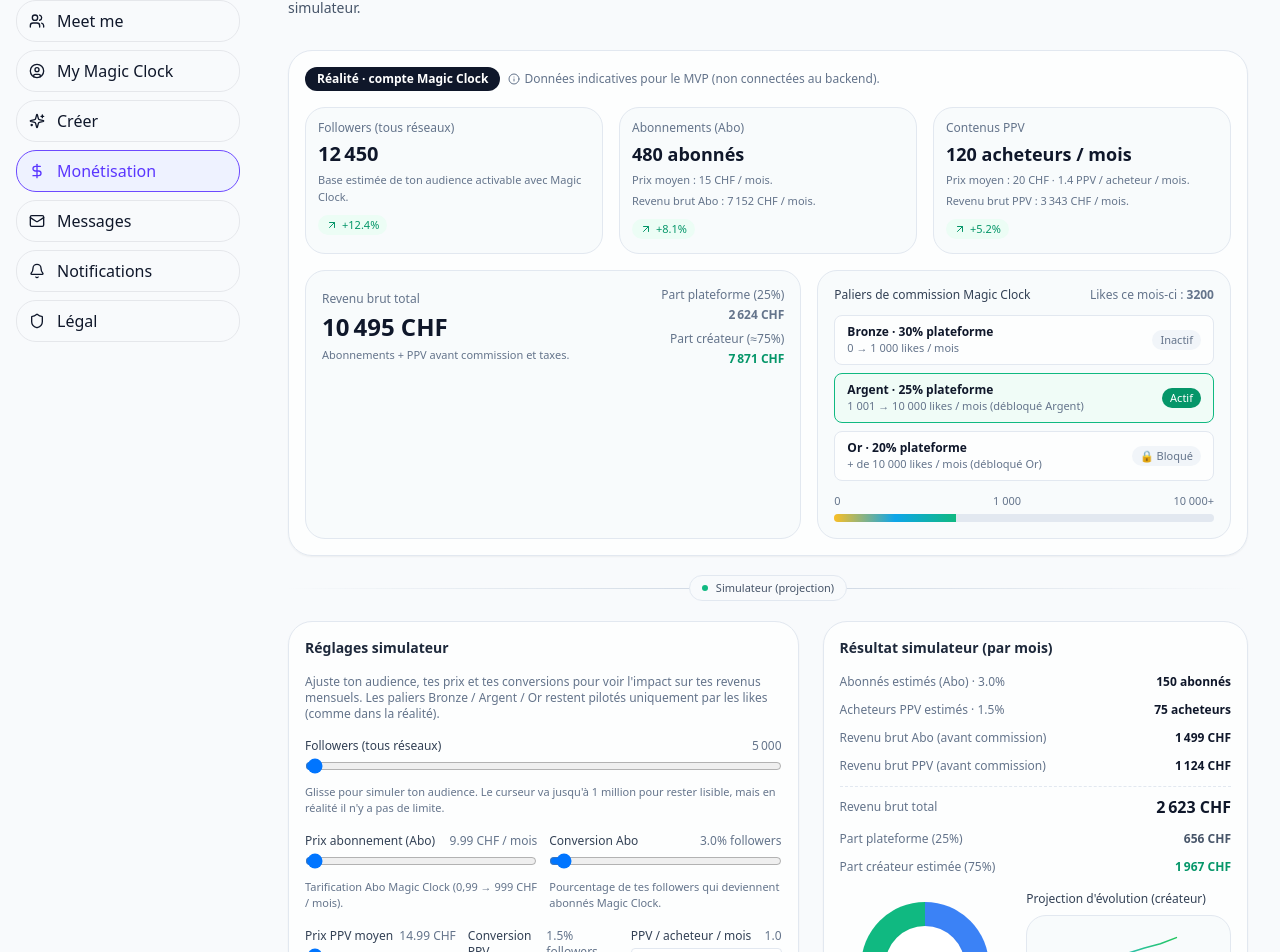
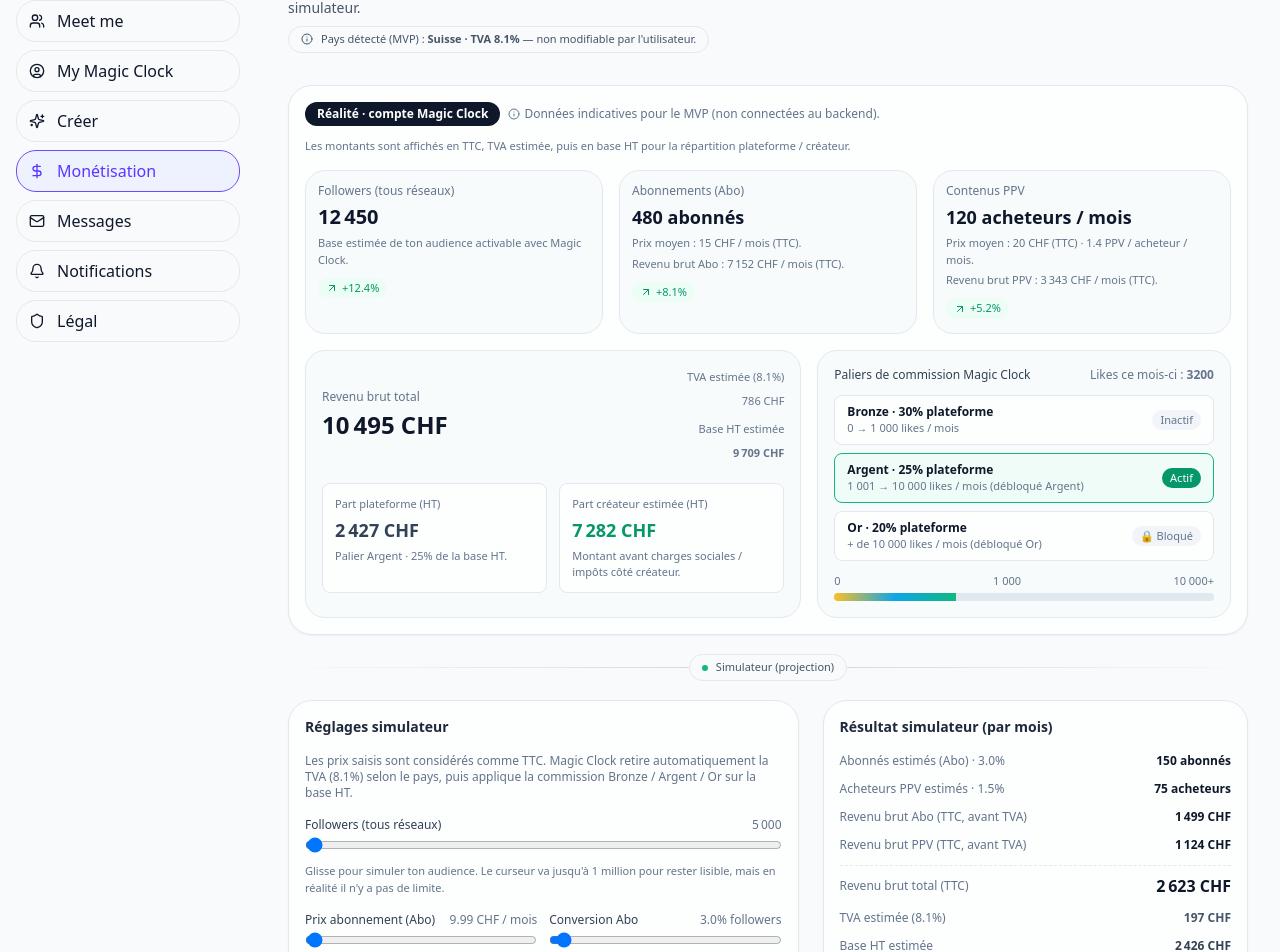
Before and after one commit to welcome-magic-clock/magic-clock-web-mvp, a Next.js app: page /monet in a window 1280 px wide. Shown: the part 106-1058 px from the top of the page. Built offline with nearby package versions, Linux system fonts and the light colour scheme.

Commit message:
Update page.tsx

```diff
--- a/app/monet/page.tsx
+++ b/app/monet/page.tsx
@@ -2,6 +2,34 @@
 
 import { useMemo, useState } from "react";
 import { ArrowUpRight, ArrowDownRight, Info } from "lucide-react";
+
+// ─────────────────────────────────────────────────────────────
+// TVA / Pays (MVP : pays fixe, non modifiable par l'utilisateur)
+// ─────────────────────────────────────────────────────────────
+
+type CountryVat = {
+  code: string;
+  label: string;
+  vatRate: number; // ex: 0.081 = 8.1 %
+};
+
+const COUNTRY_VAT_TABLE: CountryVat[] = [
+  { code: "CH", label: "Suisse", vatRate: 0.081 },
+  { code: "FR", label: "France", vatRate: 0.20 },
+  { code: "DE", label: "Allemagne", vatRate: 0.19 },
+  { code: "ES", label: "Espagne", vatRate: 0.21 },
+  { code: "IT", label: "Italie", vatRate: 0.22 },
+];
+
+// 🔒 Pour le MVP, on fixe le pays à la Suisse (plus tard : détection IP / profil)
+const CURRENT_COUNTRY_CODE = "CH";
+const CURRENT_COUNTRY =
+  COUNTRY_VAT_TABLE.find((c) => c.code === CURRENT_COUNTRY_CODE) ??
+  COUNTRY_VAT_TABLE[0];
+
+// ─────────────────────────────────────────────────────────────
+// Paliers commission (Bronze / Argent / Or)
+// ─────────────────────────────────────────────────────────────
 
 type TierId = "BRONZE" | "SILVER" | "GOLD";
 
@@ -41,6 +69,10 @@
   if (likes > 1000) return TIERS[1]; // Argent
   return TIERS[0]; // Bronze
 }
+
+// ─────────────────────────────────────────────────────────────
+// Helpers UI & maths
+// ─────────────────────────────────────────────────────────────
 
 type Trend = "up" | "down" | "flat";
 
@@ -87,16 +119,55 @@
   return Math.min(max, Math.max(min, value));
 }
 
+/**
+ * Interprétation : les prix saisis (Abo / PPV) sont TTC.
+ * On retire la TVA pour obtenir la base HT, puis on applique la commission.
+ *
+ * @param grossTotal Montant TOTAL TTC (ce que payent les clients)
+ * @param tier       Palier de commission (Bronze / Argent / Or)
+ * @param vatRate    Taux de TVA (ex: 0.081)
+ */
+function computeVatAndShares(grossTotal: number, tier: Tier, vatRate: number) {
+  if (grossTotal <= 0) {
+    return {
+      vatAmount: 0,
+      netBase: 0,
+      platformShareNet: 0,
+      creatorShareNet: 0,
+    };
+  }
+
+  // On considère grossTotal = HT * (1 + TVA)
+  const netBase = grossTotal / (1 + vatRate);
+  const vatAmount = grossTotal - netBase;
+
+  const platformShareNet = netBase * tier.rate;
+  const creatorShareNet = netBase - platformShareNet;
+
+  return {
+    vatAmount,
+    netBase,
+    platformShareNet,
+    creatorShareNet,
+  };
+}
+
+// ─────────────────────────────────────────────────────────────
+// Page Monétisation
+// ─────────────────────────────────────────────────────────────
+
 export default function MonetPage() {
+  const vatRate = CURRENT_COUNTRY.vatRate;
+
   // 🔹 Partie "réalité" (cockpit actuel, en lecture seule / fake data)
   const realFollowers = 12450;
   const realFollowersDelta = 12.4;
 
-  const realAboPrice = 14.9;
+  const realAboPrice = 14.9; // TTC
   const realAboSubs = 480;
   const realAboDelta = 8.1;
 
-  const realPpvPrice = 19.9;
+  const realPpvPrice = 19.9; // TTC
   const realPpvBuyers = 120;
   const realPpvPerBuyer = 1.4;
   const realPpvDelta = 5.2;
@@ -108,8 +179,12 @@
   const realGrossPpv = realPpvPrice * realPpvBuyers * realPpvPerBuyer;
   const realGrossTotal = realGrossAbos + realGrossPpv;
 
-  const realPlatformShare = realGrossTotal * realTier.rate;
-  const realCreatorShare = realGrossTotal - realPlatformShare;
+  const {
+    vatAmount: realVatAmount,
+    netBase: realNetBase,
+    platformShareNet: realPlatformShareNet,
+    creatorShareNet: realCreatorShareNet,
+  } = computeVatAndShares(realGrossTotal, realTier, vatRate);
 
   // 🔸 Partie "SIMULATEUR"
   const [simFollowers, setSimFollowers] = useState<number>(5000);
@@ -120,7 +195,6 @@
   const [simPpvPerBuyer, setSimPpvPerBuyer] = useState<number>(1);
   const [simLikes, setSimLikes] = useState<number>(realLikes);
 
-  // Dérivés simulateur
   const simTier = getTierFromLikes(simLikes);
   const simAboSubs = (simFollowers * simAboConv) / 100;
   const simPpvBuyers = (simFollowers * simPpvConv) / 100;
@@ -129,8 +203,12 @@
   const simGrossPpv = simPpvBuyers * simPpvPrice * simPpvPerBuyer;
   const simGrossTotal = simGrossAbos + simGrossPpv;
 
-  const simPlatformShare = simGrossTotal * simTier.rate;
-  const simCreatorShare = simGrossTotal - simPlatformShare;
+  const {
+    vatAmount: simVatAmount,
+    netBase: simNetBase,
+    platformShareNet: simPlatformShareNet,
+    creatorShareNet: simCreatorShareNet,
+  } = computeVatAndShares(simGrossTotal, simTier, vatRate);
 
   const simAboSharePct =
     simGrossTotal > 0 ? (simGrossAbos / simGrossTotal) * 100 : 0;
@@ -143,15 +221,15 @@
     [simAboSharePct]
   );
 
-  // Mini "courbe" d’évolution simulée (7 périodes)
+  // Mini "courbe" d’évolution simulée (7 périodes) basée sur la part créateur NETTE (après TVA + commission)
   const historyPoints = useMemo(() => {
-    const base = simCreatorShare || 0;
+    const base = simCreatorShareNet || 0;
     const factors = [0.55, 0.7, 0.85, 1, 1.08, 1.15, 1.25];
     return factors.map((f, idx) => ({
       x: idx,
       y: Math.round(base * f),
     }));
-  }, [simCreatorShare]);
+  }, [simCreatorShareNet]);
 
   const linePoints = useMemo(() => {
     if (historyPoints.length === 0) return "";
@@ -175,15 +253,25 @@
       <header className="space-y-2">
         <h1 className="text-xl font-semibold">Monétisation</h1>
         <p className="text-sm text-slate-600">
-          Comprends l&apos;impact de ton audience et simule ton potentiel avec Magic
-          Clock (abonnements + PPV). Partie haute = ton cockpit. Partie basse =
-          simulateur.
+          Comprends l&apos;impact de ton audience et simule ton potentiel avec
+          Magic Clock (abonnements + PPV). Partie haute = ton cockpit. Partie
+          basse = simulateur.
         </p>
+        <div className="inline-flex items-center gap-2 rounded-full border border-slate-200 bg-slate-50 px-3 py-1 text-[11px] text-slate-600">
+          <Info className="h-3 w-3" />
+          <span>
+            Pays détecté (MVP) :{" "}
+            <strong>
+              {CURRENT_COUNTRY.label} · TVA {Math.round(vatRate * 1000) / 10}%
+            </strong>{" "}
+            — non modifiable par l&apos;utilisateur.
+          </span>
+        </div>
       </header>
 
       {/* 🔹 1. REALITÉ : Cockpit actuel (lecture seule) */}
       <section className="space-y-4 rounded-2xl border border-slate-200 bg-white/80 p-4 shadow-sm">
-        <div className="flex items-center justify-between gap-4">
+        <div className="flex flex-wrap items-center justify-between gap-3">
           <div className="flex items-center gap-2 text-sm font-medium">
             <span className="inline-flex h-6 items-center rounded-full bg-slate-900 px-3 text-xs font-semibold text-white">
               Réalité · compte Magic Clock
@@ -193,6 +281,10 @@
               Données indicatives pour le MVP (non connectées au backend).
             </span>
           </div>
+          <p className="text-[11px] text-slate-500">
+            Les montants sont affichés en TTC, TVA estimée, puis en base HT pour
+            la répartition plateforme / créateur.
+          </p>
         </div>
 
         <div className="grid gap-4 md:grid-cols-3">
@@ -217,10 +309,10 @@
               {realAboSubs.toLocaleString("fr-CH")} abonnés
             </p>
             <p className="mt-1 text-[11px] text-slate-500">
-              Prix moyen : {formatMoney(realAboPrice)} / mois.
+              Prix moyen : {formatMoney(realAboPrice)} / mois (TTC).
             </p>
             <p className="mt-1 text-[11px] text-slate-500">
-              Revenu brut Abo : {formatMoney(realGrossAbos)} / mois.
+              Revenu brut Abo : {formatMoney(realGrossAbos)} / mois (TTC).
             </p>
             <div className="mt-2">
               <TrendBadge value={realAboDelta} />
@@ -234,11 +326,11 @@
               {realPpvBuyers.toLocaleString("fr-CH")} acheteurs / mois
             </p>
             <p className="mt-1 text-[11px] text-slate-500">
-              Prix moyen : {formatMoney(realPpvPrice)} ·{" "}
+              Prix moyen : {formatMoney(realPpvPrice)} (TTC) ·{" "}
               {realPpvPerBuyer.toFixed(1)} PPV / acheteur / mois.
             </p>
             <p className="mt-1 text-[11px] text-slate-500">
-              Revenu brut PPV : {formatMoney(realGrossPpv)} / mois.
+              Revenu brut PPV : {formatMoney(realGrossPpv)} / mois (TTC).
             </p>
             <div className="mt-2">
               <TrendBadge value={realPpvDelta} />
@@ -246,28 +338,53 @@
           </div>
         </div>
 
-        {/* Résumé revenus + commission réelle */}
+        {/* Résumé revenus + TVA + commission réelle */}
         <div className="mt-2 grid gap-4 md:grid-cols-[minmax(0,1.2fr)_minmax(0,1fr)]">
           <div className="rounded-xl border border-slate-200 bg-slate-50/80 p-4 flex flex-col justify-between">
+            <div className="flex flex-col gap-2 text-sm">
               <div className="flex items-center justify-between">
                 <div>
                   <p className="text-xs text-slate-500">Revenu brut total</p>
                   <p className="mt-1 text-2xl font-semibold">
                     {formatMoney(realGrossTotal)}
                   </p>
-                <p className="mt-1 text-[11px] text-slate-500">
-                  Abonnements + PPV avant commission et taxes.
+                </div>
+                <div className="text-right text-[11px] text-slate-500">
+                  <p>TVA estimée ({Math.round(vatRate * 1000) / 10}%)</p>
+                  <p className="mt-1 font-medium">
+                    {formatMoney(realVatAmount)}
+                  </p>
+                  <p className="mt-2">Base HT estimée</p>
+                  <p className="mt-1 font-semibold">
+                    {formatMoney(realNetBase)}
                   </p>
                 </div>
-              <div className="text-right text-xs text-slate-500">
-                <p>Part plateforme ({Math.round(realTier.rate * 100)}%)</p>
-                <p className="mt-1 font-semibold">
-                  {formatMoney(realPlatformShare)}
+              </div>
+
+              <div className="mt-3 grid gap-3 text-xs md:grid-cols-2">
+                <div className="rounded-lg border border-slate-200 bg-white/80 p-3">
+                  <p className="text-[11px] text-slate-500">
+                    Part plateforme (HT)
                   </p>
-                <p className="mt-2">Part créateur (≈{Math.round((1 - realTier.rate) * 100)}%)</p>
-                <p className="mt-1 font-semibold text-emerald-600">
-                  {formatMoney(realCreatorShare)}
+                  <p className="mt-1 text-lg font-semibold text-slate-700">
+                    {formatMoney(realPlatformShareNet)}
                   </p>
+                  <p className="mt-1 text-[11px] text-slate-500">
+                    Palier {realTier.label} ·{" "}
+                    {Math.round(realTier.rate * 100)}% de la base HT.
+                  </p>
+                </div>
+                <div className="rounded-lg border border-slate-200 bg-white/80 p-3">
+                  <p className="text-[11px] text-slate-500">
+                    Part créateur estimée (HT)
+                  </p>
+                  <p className="mt-1 text-lg font-semibold text-emerald-600">
+                    {formatMoney(realCreatorShareNet)}
+                  </p>
+                  <p className="mt-1 text-[11px] text-slate-500">
+                    Montant avant charges sociales / impôts côté créateur.
+                  </p>
+                </div>
               </div>
             </div>
           </div>
@@ -364,7 +481,7 @@
         </span>
       </div>
 
-      {/* 🔸 2. SIMULATEUR : réglages + logique complète */}
+      {/* 🔸 2. SIMULATEUR : réglages + logique complète (TTC → TVA → HT → parts) */}
       <section className="grid gap-6 md:grid-cols-[minmax(0,1.2fr)_minmax(0,1fr)]">
         {/* Contrôles simulateur */}
         <div className="space-y-4 rounded-2xl border border-slate-200 bg-white/80 p-4 shadow-sm">
@@ -372,9 +489,10 @@
             Réglages simulateur
           </h2>
           <p className="text-xs text-slate-500">
-            Ajuste ton audience, tes prix et tes conversions pour voir l&apos;impact
-            sur tes revenus mensuels. Les paliers Bronze / Argent / Or restent
-            pilotés uniquement par les likes (comme dans la réalité).
+            Les prix saisis sont considérés comme TTC. Magic Clock retire
+            automatiquement la TVA ({Math.round(vatRate * 1000) / 10}%) selon le
+            pays, puis applique la commission Bronze / Argent / Or sur la base
+            HT.
           </p>
 
           {/* Followers */}
@@ -400,8 +518,7 @@
             />
             <p className="text-[11px] text-slate-500">
               Glisse pour simuler ton audience. Le curseur va jusqu&apos;à 1
-              million pour rester lisible, mais en réalité il n&apos;y a pas de
-              limite.
+              million pour rester lisible, mais en réalité il n&apos;y a pas de limite.
             </p>
           </div>
 
@@ -428,7 +545,7 @@
                 className="w-full"
               />
               <p className="text-[11px] text-slate-500">
-                Tarification Abo Magic Clock (0,99 → 999 CHF / mois).
+                Tarification Abo Magic Clock (0,99 → 999 CHF / mois, TTC).
               </p>
             </div>
 
@@ -481,7 +598,7 @@
                 className="w-full"
               />
               <p className="text-[11px] text-slate-500">
-                Prix moyen d&apos;un contenu PPV (0,99 → 999 CHF).
+                Prix moyen d&apos;un contenu PPV (0,99 → 999 CHF, TTC).
               </p>
             </div>
 
@@ -593,7 +710,7 @@
             </div>
             <div className="flex items-center justify-between">
               <span className="text-slate-500">
-                Revenu brut Abo (avant commission)
+                Revenu brut Abo (TTC, avant TVA)
               </span>
               <span className="font-semibold">
                 {formatMoney(simGrossAbos)}
@@ -601,33 +718,46 @@
             </div>
             <div className="flex items-center justify-between">
               <span className="text-slate-500">
-                Revenu brut PPV (avant commission)
+                Revenu brut PPV (TTC, avant TVA)
               </span>
               <span className="font-semibold">
                 {formatMoney(simGrossPpv)}
               </span>
             </div>
             <div className="flex items-center justify-between border-t border-dashed border-slate-200 pt-2">
-              <span className="text-slate-500">Revenu brut total</span>
+              <span className="text-slate-500">Revenu brut total (TTC)</span>
               <span className="text-base font-semibold">
                 {formatMoney(simGrossTotal)}
               </span>
             </div>
             <div className="flex items-center justify-between">
               <span className="text-slate-500">
-                Part plateforme ({Math.round(simTier.rate * 100)}%)
+                TVA estimée ({Math.round(vatRate * 1000) / 10}%)
               </span>
               <span className="font-semibold text-slate-600">
-                {formatMoney(simPlatformShare)}
+                {formatMoney(simVatAmount)}
+              </span>
+            </div>
+            <div className="flex items-center justify-between">
+              <span className="text-slate-500">Base HT estimée</span>
+              <span className="font-semibold text-slate-700">
+                {formatMoney(simNetBase)}
               </span>
             </div>
             <div className="flex items-center justify-between">
               <span className="text-slate-500">
-                Part créateur estimée (
-                {Math.round((1 - simTier.rate) * 100)}%)
+                Part plateforme (HT, {Math.round(simTier.rate * 100)}%)
+              </span>
+              <span className="font-semibold text-slate-600">
+                {formatMoney(simPlatformShareNet)}
+              </span>
+            </div>
+            <div className="flex items-center justify-between">
+              <span className="text-slate-500">
+                Part créateur (HT, après TVA + commission)
               </span>
               <span className="font-semibold text-emerald-600">
-                {formatMoney(simCreatorShare)}
+                {formatMoney(simCreatorShareNet)}
               </span>
             </div>
           </div>
@@ -640,11 +770,12 @@
                 style={donutStyle}
               >
                 <div className="flex h-20 w-20 items-center justify-center rounded-full bg-white text-center text-[11px] font-semibold text-slate-700 shadow">
-                  <span>{formatMoney(simCreatorShare)}</span>
+                  <span>{formatMoney(simCreatorShareNet)}</span>
                 </div>
               </div>
               <p className="text-[11px] text-slate-500">
-                Répartition Abo / PPV dans ton revenu total.
+                Répartition Abo / PPV dans ton revenu brut (TTC). Le montant au
+                centre est ta part créateur estimée (HT) après TVA + commission.
               </p>
               <div className="flex items-center gap-3 text-[11px]">
                 <div className="flex items-center gap-1">
@@ -661,7 +792,7 @@
             {/* Courbe d'évolution */}
             <div className="space-y-2">
               <p className="text-xs font-medium text-slate-700">
-                Projection d&apos;évolution (créateur)
+                Projection d&apos;évolution (part créateur HT)
               </p>
               <div className="rounded-xl border border-slate-200 bg-slate-50/80 p-3">
                 <svg viewBox="0 0 100 100" className="h-24 w-full">
@@ -688,7 +819,7 @@
                 </svg>
                 <p className="mt-1 text-[11px] text-slate-500">
                   Exemple de progression sur 7 périodes (par ex. jours ou
-                  semaines) basée sur ton revenu créateur simulé.
+                  semaines) basée sur ta part créateur nette (HT).
                 </p>
               </div>
             </div>
```
Lines whose indentation alone changed are shown as unchanged.
